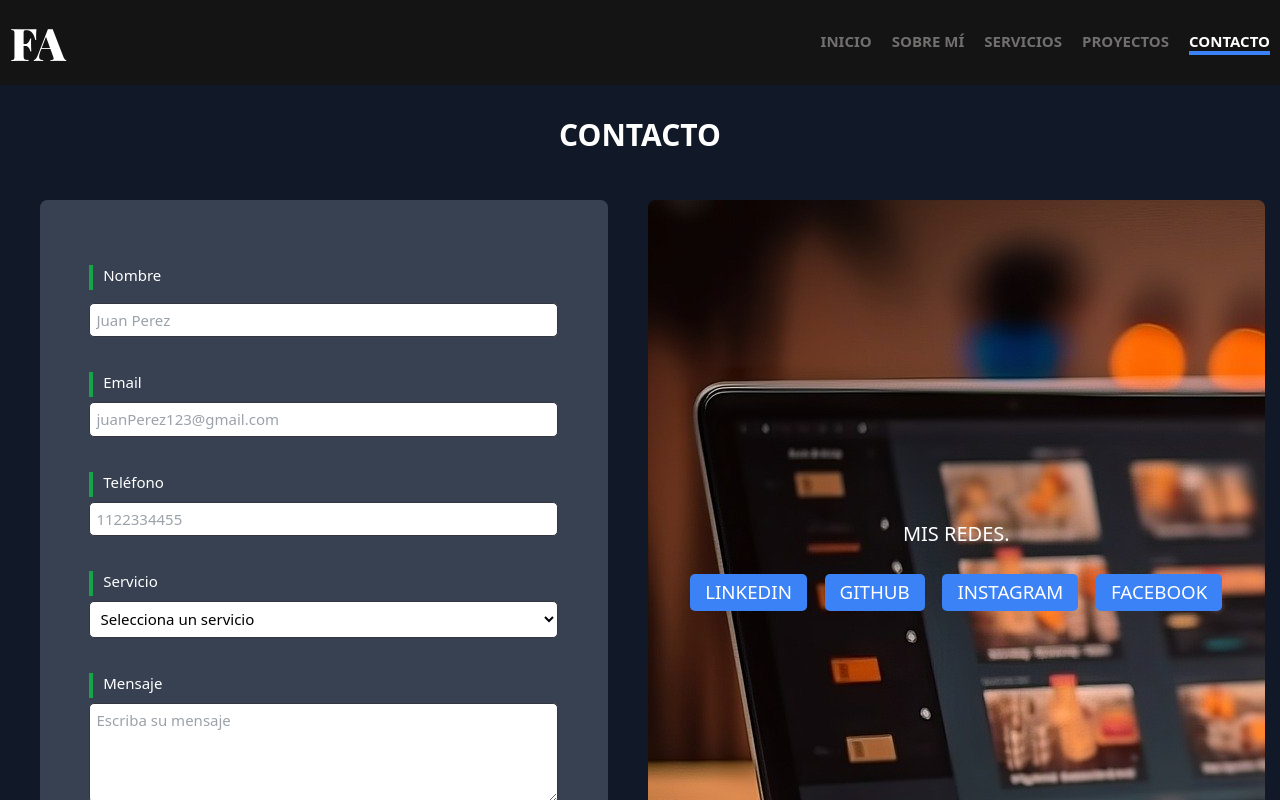
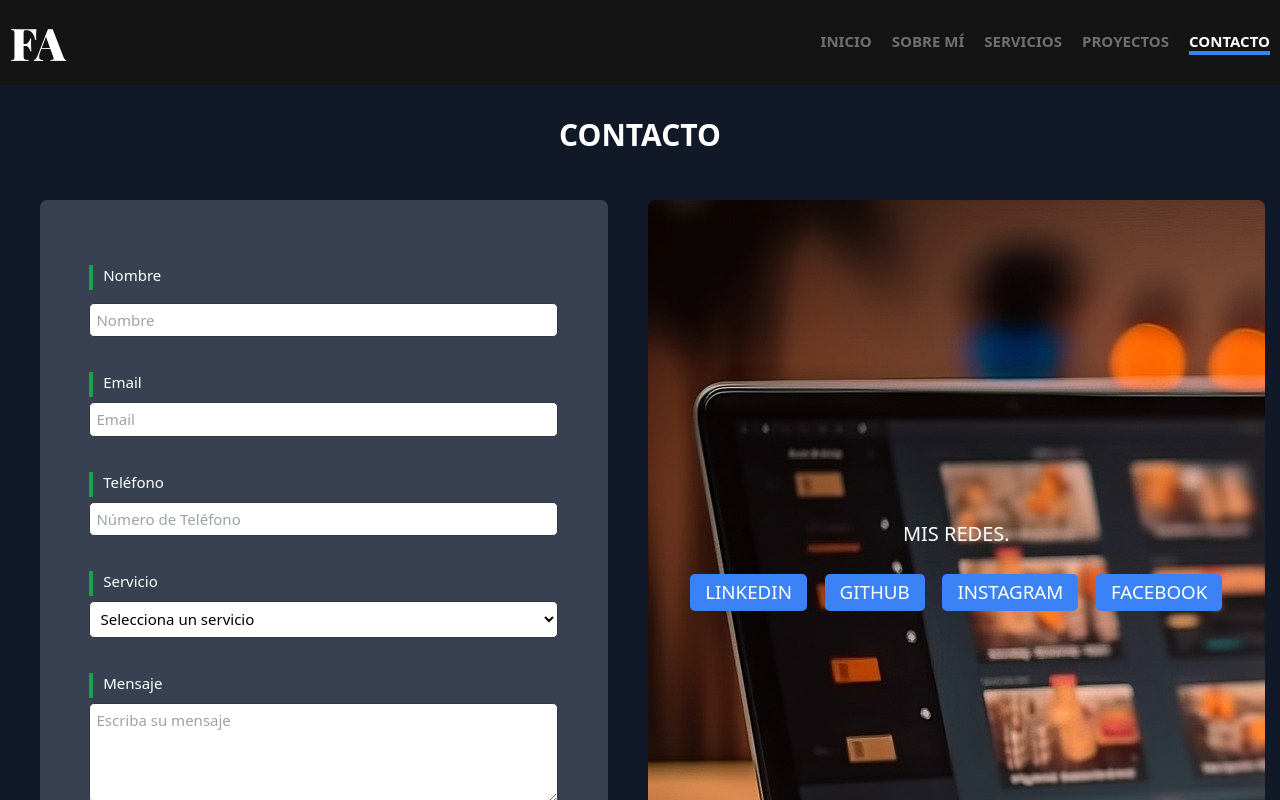
Before and after one commit to Flavioarzamendia/portfolionextjs-v.2, a Next.js app: page /contacto in a window 1280 px wide. Shown: the top 800 px of the page. Built offline with nearby package versions, Linux system fonts and the light colour scheme.

Commit message:
pleace holder mejorado

```diff
--- a/components/contactForm.js
+++ b/components/contactForm.js
@@ -79,7 +79,7 @@ const ContactForm = () => {
         required
         value={inputs.name}
         className="bg-white border border-[#33353F] placeholder-[#9CA2A9] text-black text-2xl rounded-lg block w-full p-2.5"
-        placeholder='Juan Perez'
+        placeholder='Nombre'
       />
       </div>
       <div className=' mb-10'>
@@ -92,7 +92,7 @@ const ContactForm = () => {
         required
         value={inputs.email}
         className="bg-white border border-[#33353F] placeholder-[#9CA2A9] text-black text-2xl rounded-lg block w-full p-2.5"
-        placeholder='juanPerez123@gmail.com'
+        placeholder='Email'
       />
       </div>
 
@@ -106,7 +106,7 @@ const ContactForm = () => {
         required
         value={inputs.number}
         className="bg-white border border-[#33353F] placeholder-[#9CA2A9] text-black text-2xl rounded-lg block w-full p-2.5"
-        placeholder='1122334455'
+        placeholder='Número de Teléfono'
       />
       </div>
 
```
